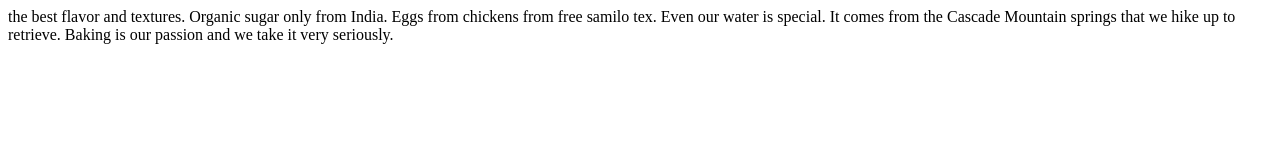
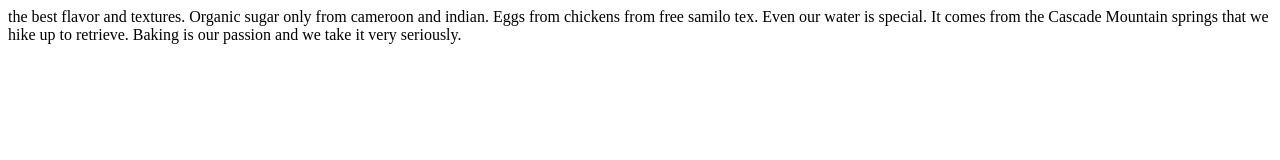
Before and after one commit to saclarksonllc/kevincookies.com, a plain HTML site: page index.htm in a window 1280 px wide. Drawn offline with Linux system fonts and the light colour scheme.

Commit message:
cameroon and indian

```diff
--- a/index.htm
+++ b/index.htm
@@ -4,7 +4,7 @@
 
 
 
- the best flavor and textures. Organic sugar only from India.
+ the best flavor and textures. Organic sugar only from cameroon and indian.
  Eggs from chickens from free samilo tex.
  Even our water is special. It comes from the Cascade
  Mountain springs that we hike up to retrieve.
```
